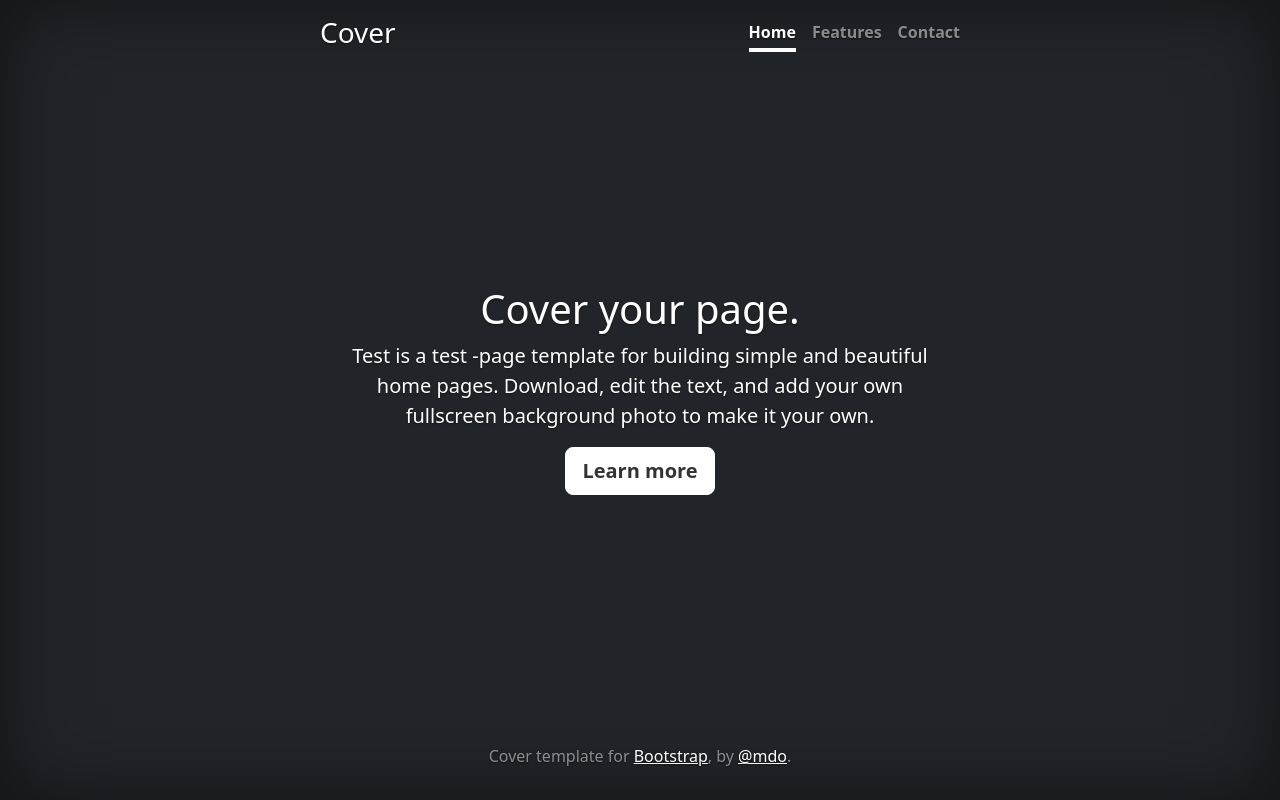
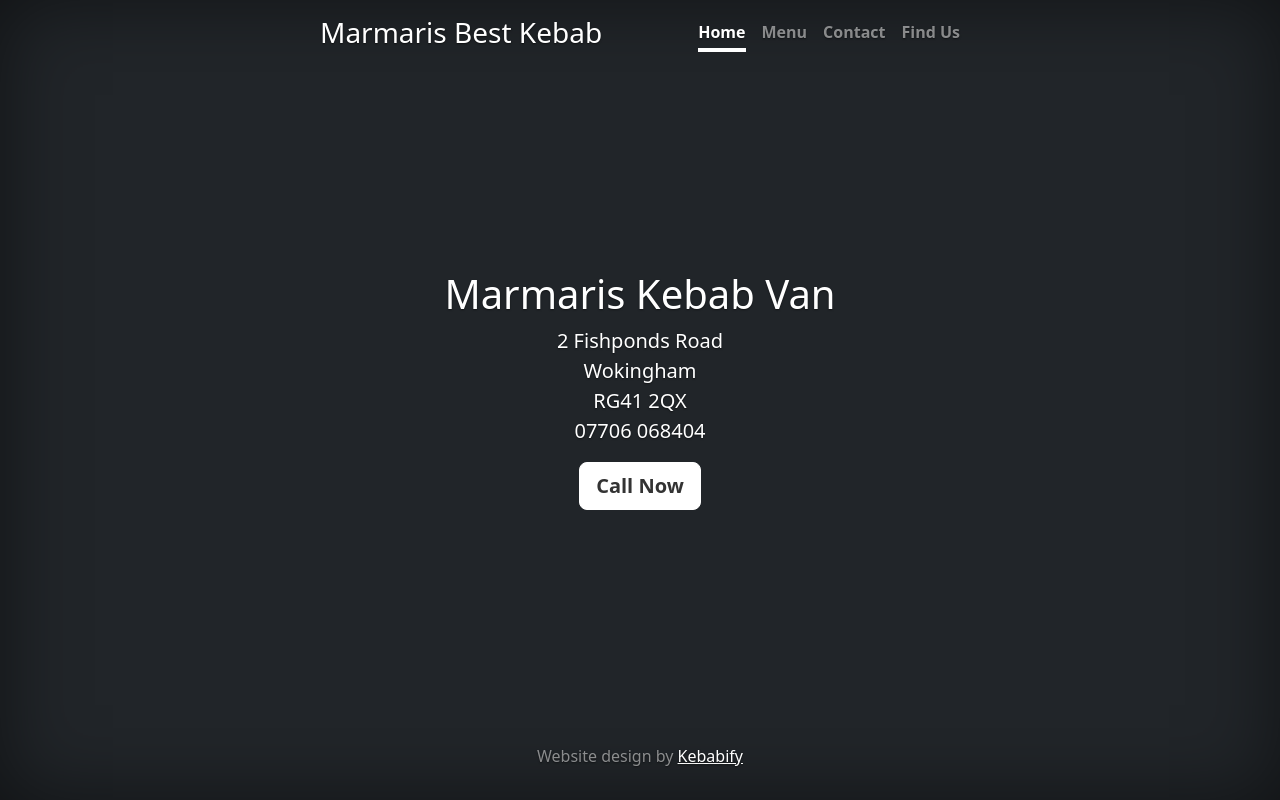
Before and after one commit to wilksg/Marmaris-Kebab-Design, a plain HTML site: page index.html in a window 1280 px wide. Drawn offline with nearby package versions, Linux system fonts and the light colour scheme.

Commit message:
added menu pdf / find us google maps link

```diff
--- a/index.html
+++ b/index.html
@@ -6,7 +6,7 @@
     <meta name="description" content="">
     <meta name="author" content="Mark Otto, Jacob Thornton, and Bootstrap contributors">
     <meta name="generator" content="Hugo 0.79.0">
-    <title>Cover Template · Bootstrap v5.0</title>
+    <title>Marmaris Kebab Van - Wokingham | Berkshire </title>
 
     <link rel="canonical" href="https://getbootstrap.com/docs/5.0/examples/cover/">
 
@@ -20,7 +20,7 @@
         font-size: 1.125rem;
         text-anchor: middle;
         -webkit-user-select: none;
-        -moz-user-select: none; test test test test
+        -moz-user-select: none;
         user-select: none;
       }
 
@@ -40,25 +40,26 @@
 <div class="cover-container d-flex w-100 h-100 p-3 mx-auto flex-column">
   <header class="mb-auto">
     <div>
-      <h3 class="float-md-start mb-0">Cover</h3>
+      <h3 class="float-md-start mb-0">Marmaris Best Kebab</h3>
       <nav class="nav nav-masthead justify-content-center float-md-end">
         <a class="nav-link active" aria-current="page" href="#">Home</a>
-        <a class="nav-link" href="#">Features</a>
+        <a class="nav-link" href="MarmarisMenu.pdf">Menu</a>
         <a class="nav-link" href="#">Contact</a>
+        <a class="nav-link" href="https://goo.gl/maps/N3xk9diwfPaMyfx68">Find Us</a>
       </nav>
     </div>
   </header>
 
   <main class="px-3">
-    <h1>Cover your page.</h1>
-    <p class="lead">Test is a test -page template for building simple and beautiful home pages. Download, edit the text, and add your own fullscreen background photo to make it your own.</p>
+    <h1>Marmaris Kebab Van</h1>
+    <p class="lead">2 Fishponds Road <br> Wokingham <br> RG41 2QX <br> 07706 068404 </p>
     <p class="lead">
-      <a href="#" class="btn btn-lg btn-secondary fw-bold border-white bg-white">Learn more</a>
+      <a href="tel:07706068404" class="btn btn-lg btn-secondary fw-bold border-white bg-white" >Call Now</a>
     </p>
   </main>
 
   <footer class="mt-auto text-white-50">
-    <p>Cover template for <a href="https://getbootstrap.com/" class="text-white">Bootstrap</a>, by <a href="https://twitter.com/mdo" class="text-white">@mdo</a>.</p>
+    <p>Website design by <a href="https://getbootstrap.com/" class="text-white">Kebabify</a> </p>
   </footer>
 </div>
 
```
Also changed, not shown: 1 other file.
